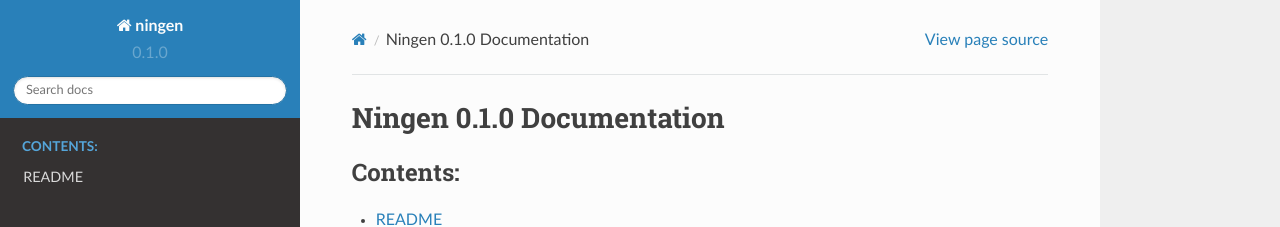
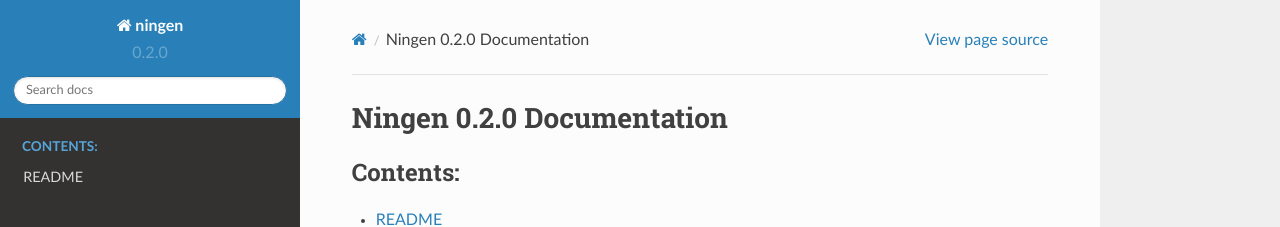
Before and after one commit to orenbenkiki/ningen, a Sphinx documentation site: the page built from docs/index.rst, in a window 1280 px wide. Shown: the top 227 px of the page. Built offline with Sphinx 7.4.7 and the Read the Docs theme 2.0.0, drawn with Linux system fonts in a browser that asks for light colours; pages that are not in the unit, such as notebooks, are missing from menus.

```diff
--- a/README.rst
+++ b/README.rst
@@ -1,4 +1,4 @@
-Ningen 0.1.0 - Ninja Build Generation
+Ningen 0.2.0 - Ninja Build Generation
 =====================================
 
 .. image:: https://readthedocs.org/projects/ningen/badge/?version=latest
--- a/docs/conf.py
+++ b/docs/conf.py
@@ -29,7 +29,7 @@
 copyright = "2022, Oren Ben-Kiki"
 author = "Oren Ben-Kiki"
 
-version = "0.1.0"
+version = "0.2.0"
 release = version
 
 exclude_patterns = ['_build', 'Thumbs.db', '.DS_Store']
--- a/docs/index.rst
+++ b/docs/index.rst
@@ -1,4 +1,4 @@
-Ningen 0.1.0 Documentation
+Ningen 0.2.0 Documentation
 ==========================
 
 .. toctree::
--- a/ningen/__init__.py
+++ b/ningen/__init__.py
@@ -4,7 +4,7 @@
 
 __author__ = "Oren Ben-Kiki"
 __email__ = "oren@ben-kiki.org"
-__version__ = "0.1.0"
+__version__ = "0.2.0"
 
 from .capture import *
 from .loop import *
--- a/setup.py
+++ b/setup.py
@@ -35,5 +35,5 @@
     tests_require=test_requirements,
     extras_require = {"dev": dev_requirements},
     url="https://github.com/orenbenkiki/ningen.git",
-    version="0.1.0",
+    version="0.2.0",
 )
```
Also changed, not shown: 1 other file.
